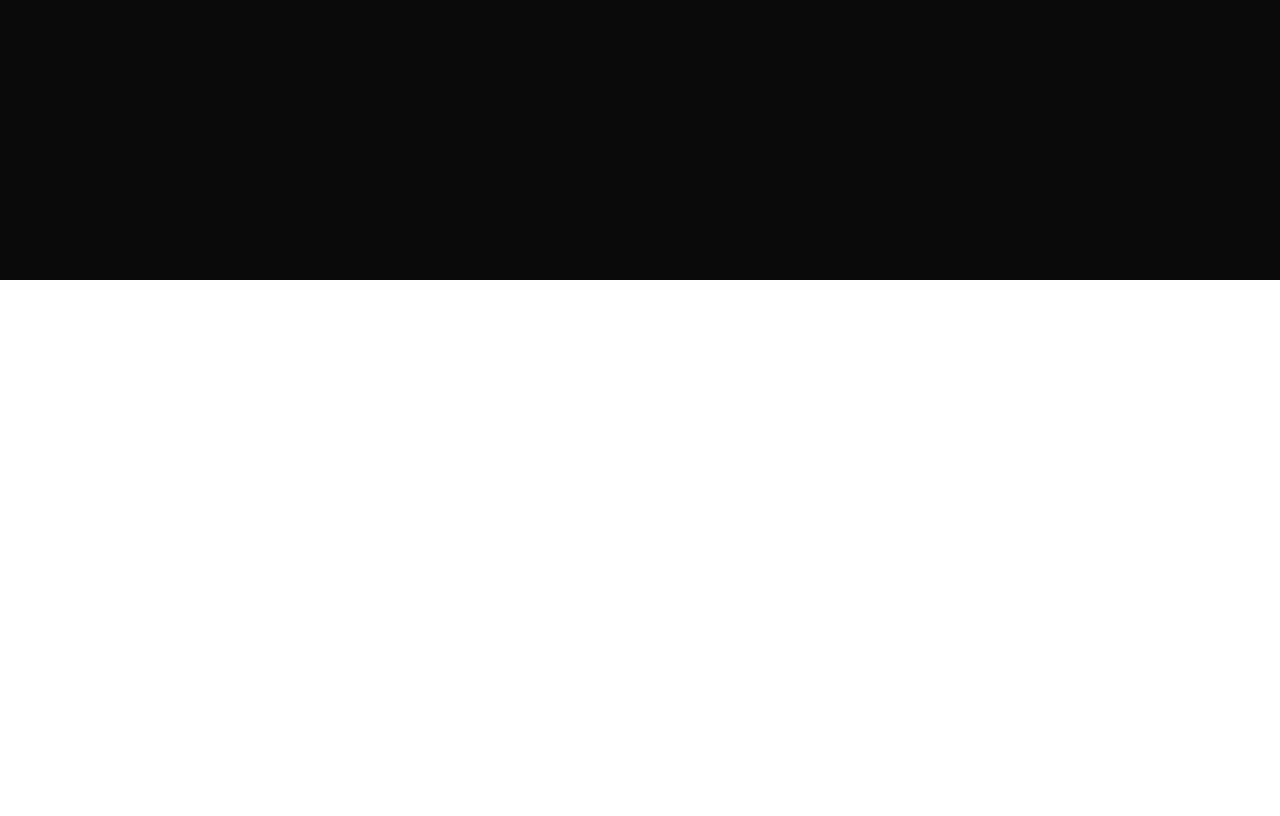
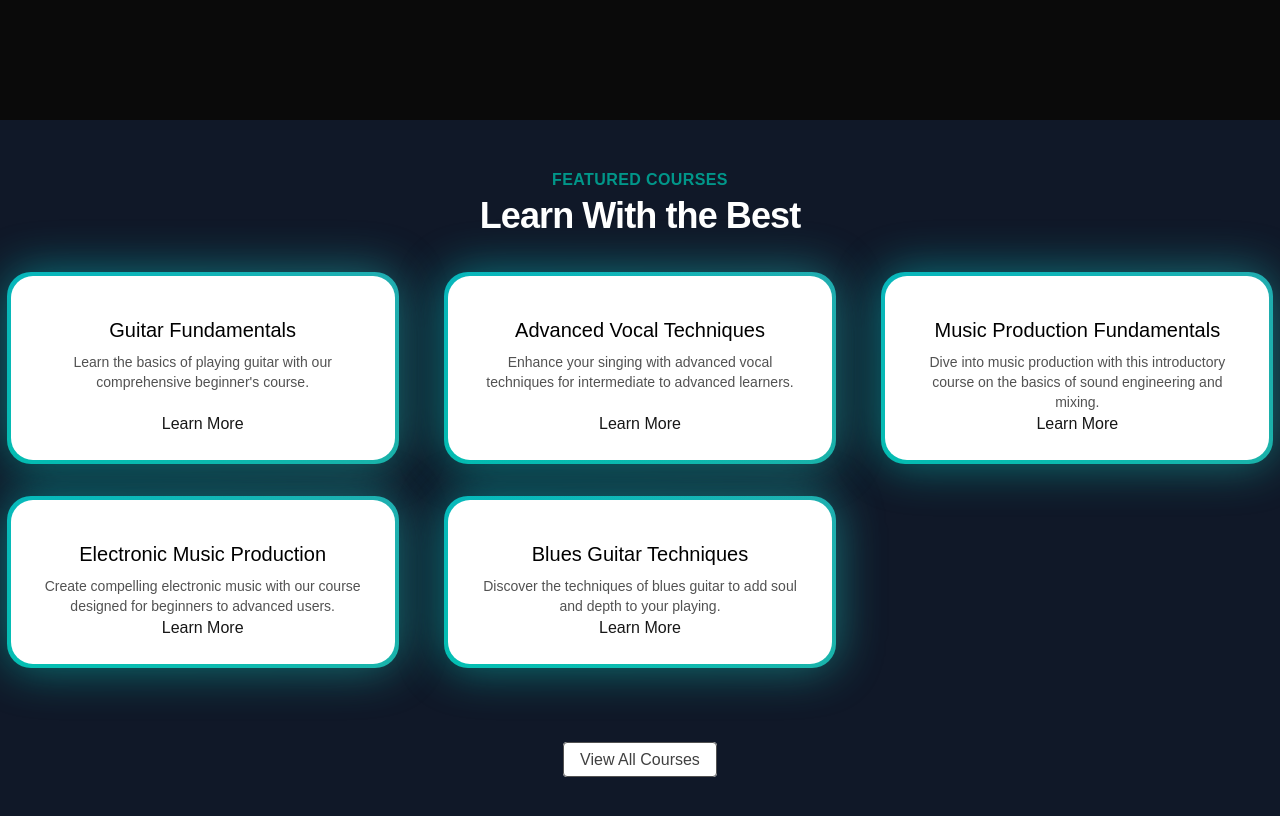
Before and after one commit to AH-Riad/MusicWeb, a Next.js app: page / in a window 1280 px wide. Shown: the part 520-1336 px from the top of the page. Before the commit the page ends 800 px from the top, so only its background shows below. Built offline with nearby package versions, Linux system fonts and the light colour scheme.

Commit message:
FeatureCards Added

```diff
--- /dev/null
+++ b/src/app/components/FeaturedCourses.tsx
@@ -0,0 +1,64 @@
+"use client";
+import React from "react";
+import Link from "next/link";
+import courseData from "@/app/data/Music_courses.json";
+import { BackgroundGradient } from "../ui/background-gradient";
+
+interface Course {
+  id: number;
+  title: string;
+  slug: string;
+  description: string;
+  price: number;
+  instructor: string;
+  isFeatured: boolean;
+}
+
+function FeaturedCourses() {
+  const featuredCourses = courseData.courses.filter(
+    (course: Course) => course.isFeatured
+  );
+  return (
+    <div className="py-12 bg-gray-900">
+      <div>
+        <div className="text-center">
+          <h2 className="text-base text-teal-600 font-semibold tracking-wide uppercase">
+            FEATURED COURSES
+          </h2>
+          <p className="mt-2 text-3xl leading-8 font-extrabold tracking-tight text-white sm:text-4xl">
+            Learn With the Best
+          </p>
+        </div>
+      </div>
+      <div className="mt-10 ">
+        <div className="grid grid-cols-1 sm:grid-cols-2 lg:grid-cols-3 gap-8 justify-center">
+          {featuredCourses.map((course: Course) => (
+            <div key={course.id} className="flex justify-center">
+              <BackgroundGradient className="flex flex-col rounded-[22px] bg-white dark:bg-zinc-900 overflow-hidden h-full max-w-sm">
+                <div className="p-4 sm:p-6 flex flex-col items-center text-center flex-grow">
+                  <p className="text-lg sm:text-xl text-black mt-4 mb-2 dark:text-neutral-200">
+                    {course.title}
+                  </p>
+                  <p className="text-sm text-neutral-600 dark:text-neutral-400 flex-grow">
+                    {course.description}
+                  </p>
+                  <Link href={`/courses/${course.slug}`}>Learn More</Link>
+                </div>
+              </BackgroundGradient>
+            </div>
+          ))}
+        </div>
+      </div>
+      <div className="mt-20 text-center">
+        <Link
+          href={"/courses"}
+          className="px-4 py-2 rounded border border-neutral-600 text-neutral-700 bg-white hover:bg-gray-100 transition duration-200"
+        >
+          View All Courses
+        </Link>
+      </div>
+    </div>
+  );
+}
+
+export default FeaturedCourses;
--- a/src/app/page.tsx
+++ b/src/app/page.tsx
@@ -1,9 +1,11 @@
+import FeaturedCourses from "./components/FeaturedCourses";
 import HeroSection from "./components/HeroSection";
 
 export default function Home() {
   return (
     <main className="min-h-screen bg-black/[0.96] antialiased bg-grid-white/[0.02]">
       <HeroSection />
+      <FeaturedCourses />
     </main>
   );
 }
--- /dev/null
+++ b/src/app/ui/background-gradient.tsx
@@ -0,0 +1,72 @@
+import { cn } from "@/lib/utils";
+import React from "react";
+import { motion } from "motion/react";
+
+export const BackgroundGradient = ({
+  children,
+  className,
+  containerClassName,
+  animate = true,
+}: {
+  children?: React.ReactNode;
+  className?: string;
+  containerClassName?: string;
+  animate?: boolean;
+}) => {
+  const variants = {
+    initial: {
+      backgroundPosition: "0 50%",
+    },
+    animate: {
+      backgroundPosition: ["0, 50%", "100% 50%", "0 50%"],
+    },
+  };
+  return (
+    <div className={cn("relative p-[4px] group", containerClassName)}>
+      <motion.div
+        variants={animate ? variants : undefined}
+        initial={animate ? "initial" : undefined}
+        animate={animate ? "animate" : undefined}
+        transition={
+          animate
+            ? {
+                duration: 5,
+                repeat: Infinity,
+                repeatType: "reverse",
+              }
+            : undefined
+        }
+        style={{
+          backgroundSize: animate ? "400% 400%" : undefined,
+        }}
+        className={cn(
+          "absolute inset-0 rounded-3xl z-[1] opacity-60 group-hover:opacity-100 blur-xl  transition duration-500 will-change-transform",
+          " bg-[radial-gradient(circle_farthest-side_at_0_100%,#00ccb1,transparent),radial-gradient(circle_farthest-side_at_100%_0,#7b61ff,transparent),radial-gradient(circle_farthest-side_at_100%_100%,#ffc414,transparent),radial-gradient(circle_farthest-side_at_0_0,#1ca0fb,#141316)]"
+        )}
+      />
+      <motion.div
+        variants={animate ? variants : undefined}
+        initial={animate ? "initial" : undefined}
+        animate={animate ? "animate" : undefined}
+        transition={
+          animate
+            ? {
+                duration: 5,
+                repeat: Infinity,
+                repeatType: "reverse",
+              }
+            : undefined
+        }
+        style={{
+          backgroundSize: animate ? "400% 400%" : undefined,
+        }}
+        className={cn(
+          "absolute inset-0 rounded-3xl z-[1] will-change-transform",
+          "bg-[radial-gradient(circle_farthest-side_at_0_100%,#00ccb1,transparent),radial-gradient(circle_farthest-side_at_100%_0,#7b61ff,transparent),radial-gradient(circle_farthest-side_at_100%_100%,#ffc414,transparent),radial-gradient(circle_farthest-side_at_0_0,#1ca0fb,#141316)]"
+        )}
+      />
+
+      <div className={cn("relative z-10", className)}>{children}</div>
+    </div>
+  );
+};
```
